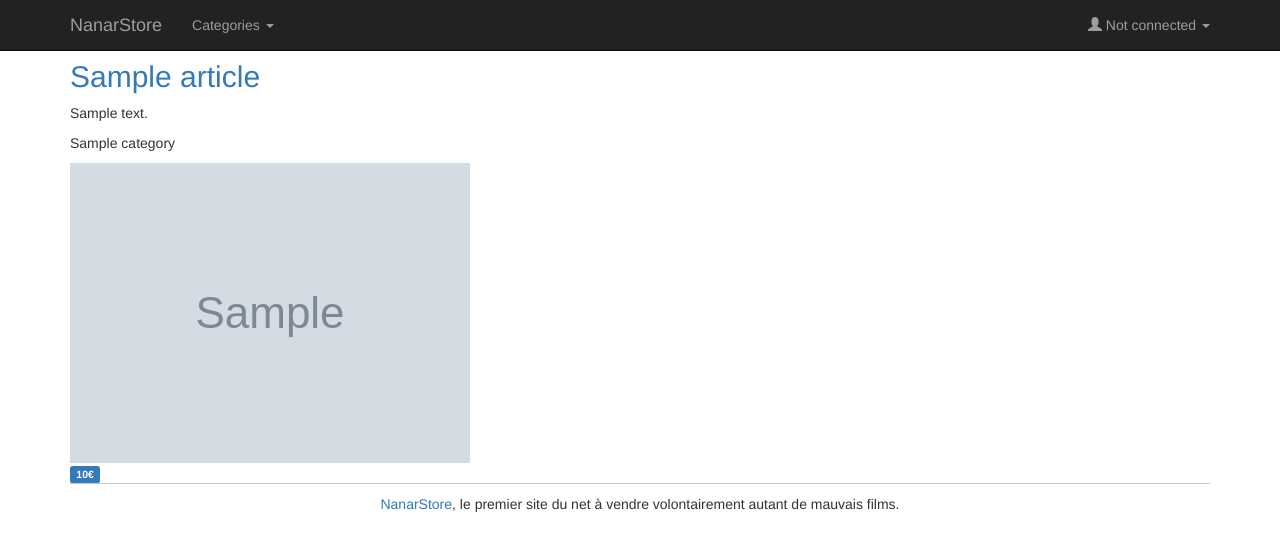
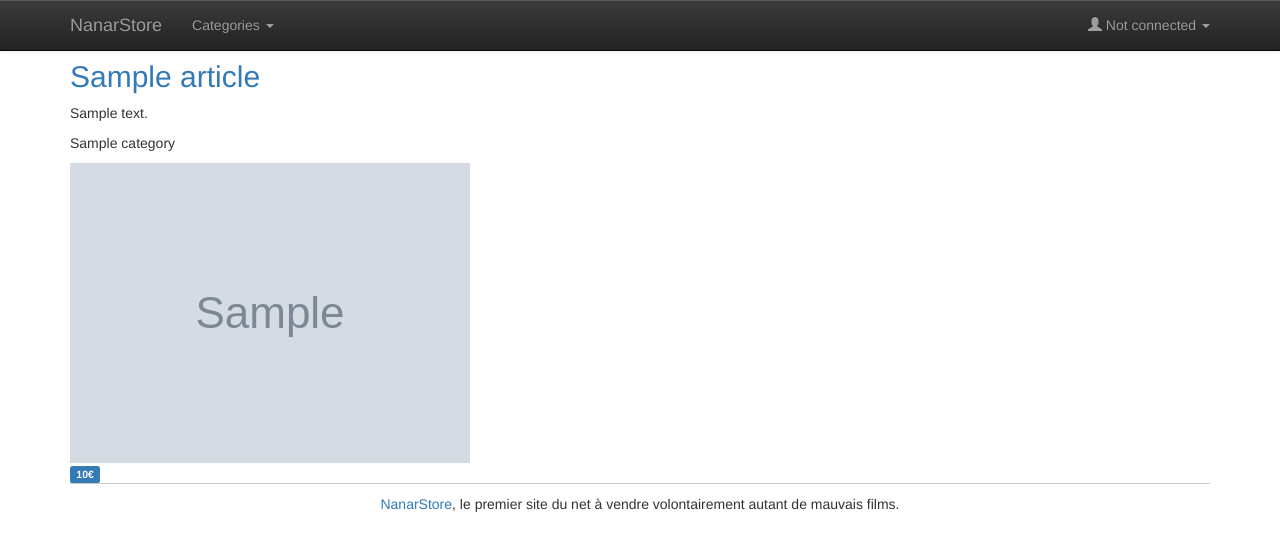
Before and after one commit to bguyl/NanarStore, a PHP site: template views/index.html.twig in a window 1280 px wide. Shown: the top 551 px of the page. Run offline with PHP 8.4, Linux system fonts and the light colour scheme; the template is opened without the code that fills it: most values are stand-ins (such as "Sample title", 1, 10 or a date in 2020); grey boxes marked "Sample" are stand-in pictures; some libraries are stand-ins or nearby versions.

Commit message:
Add bootstrap theme

```diff
--- a/views/layout.html.twig
+++ b/views/layout.html.twig
@@ -6,6 +6,8 @@
     <meta name="viewport" content="width=device-width, initial-scale=1">
     <link href="{{ app.request.basepath }}/lib/bootstrap/css/bootstrap.min.css" rel="stylesheet">
     <link href="{{ app.request.basepath }}/css/nanarstore.css" rel="stylesheet">
+    <link href="{{ app.request.basepath }}/lib/bootstrap/css/bootstrap-theme.css" rel="stylesheet">
+
     <title>NanarStore - {% block title %}{% endblock %}</title>
 </head>
 <body>
```
